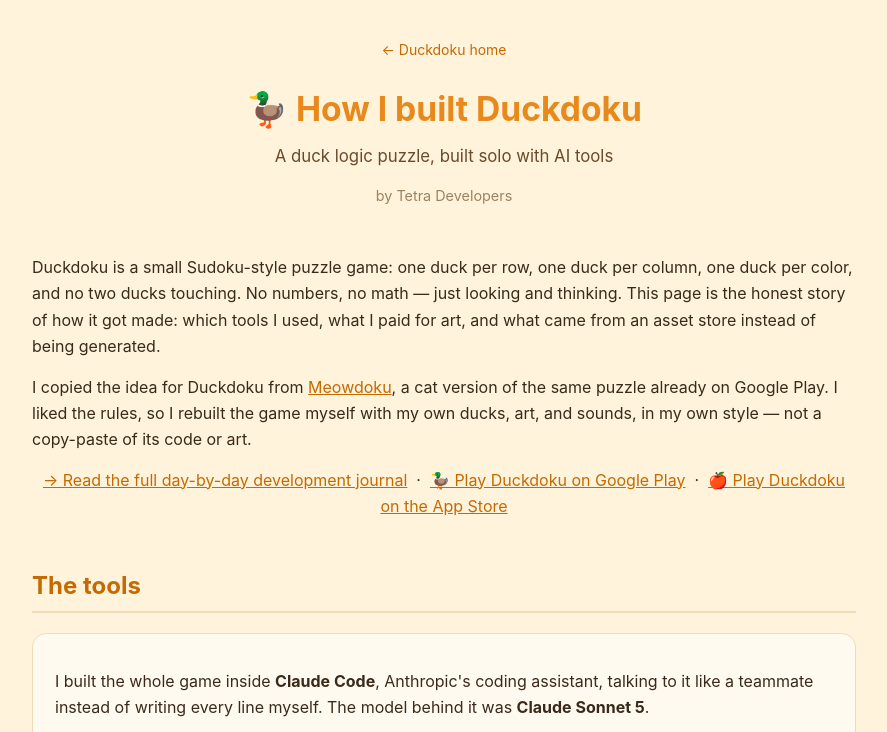
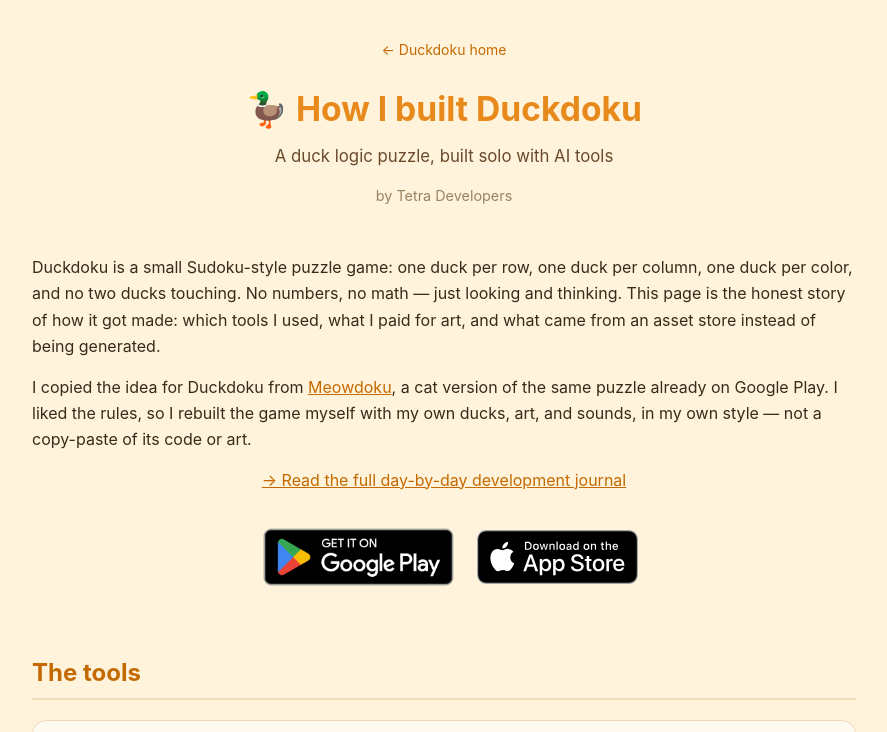
Before and after one commit to sid-sys/duckdoku-legal, a plain HTML site: page devlog.html in a window 1280 px wide. Shown: the top 732 px of the page, without its empty margins (196-1083 px from the left). Drawn offline with Linux system fonts and the light colour scheme.

Commit message:
Devlog: Google Play and App Store badges (official artwork) replace the text links and buttons
Co-Authored-By: Claude Sonnet 5.5 <noreply@anthropic.com>

```diff
--- a/devlog.html
+++ b/devlog.html
@@ -37,6 +37,10 @@
     box-shadow:0 4px 0 var(--orange-dark);
   }
   .cta:hover{filter:brightness(1.05)}
+  .badges{display:flex; justify-content:center; align-items:center; gap:10px; flex-wrap:wrap; margin:22px 0}
+  .badges a{display:inline-block}
+  .badges img.gp{height:84px; width:auto}
+  .badges img.as{height:54px; width:auto}
   footer{text-align:center; color:#9c8360; font-size:.85rem; margin-top:50px}
   .creditbox{background:#fff; border:1px dashed var(--line); border-radius:10px; padding:14px 18px; font-size:.94rem; margin:10px 0}
   .tbl-wrap{overflow-x:auto; margin:14px 0}
@@ -60,10 +64,10 @@
 
 <p style="text-align:center">
   <a href="journal.html">&rarr; Read the full day-by-day development journal</a>
-  &nbsp;&middot;&nbsp;
-  <a href="https://play.google.com/store/apps/details?id=com.sid.duckdoku" target="_blank" rel="noopener">🦆 Play Duckdoku on Google Play</a>
-  &nbsp;&middot;&nbsp;
-  <a href="https://apps.apple.com/app/id6817230321" target="_blank" rel="noopener">🍎 Play Duckdoku on the App Store</a>
+</p>
+<p class="badges">
+  <a href="https://play.google.com/store/apps/details?id=com.sid.duckdoku" target="_blank" rel="noopener"><img class="gp" src="badges/google-play.png" alt="Get it on Google Play"></a>
+  <a href="https://apps.apple.com/app/id6817230321" target="_blank" rel="noopener"><img class="as" src="badges/app-store.svg" alt="Download on the App Store"></a>
 </p>
 
 <h2>The tools</h2>
@@ -143,8 +147,10 @@
 
 <h2>Play it</h2>
 <p>Duckdoku is free to play on Android and iPhone/iPad. If you like quiet logic puzzles, give it a try &mdash; and if you don't like something, or spot a bug, I actually want to hear it. This is a small solo project, so every bit of feedback goes straight into the next update.</p>
-<a class="cta" href="https://play.google.com/store/apps/details?id=com.sid.duckdoku" target="_blank" rel="noopener">🦆 Get Duckdoku on Google Play</a>
-<a class="cta" href="https://apps.apple.com/app/id6817230321" target="_blank" rel="noopener">🍎 Get Duckdoku on the App Store</a>
+<p class="badges">
+  <a href="https://play.google.com/store/apps/details?id=com.sid.duckdoku" target="_blank" rel="noopener"><img class="gp" src="badges/google-play.png" alt="Get it on Google Play"></a>
+  <a href="https://apps.apple.com/app/id6817230321" target="_blank" rel="noopener"><img class="as" src="badges/app-store.svg" alt="Download on the App Store"></a>
+</p>
 <p style="text-align:center">Got a suggestion, a bug, or just want to say hi? &mdash; <a href="mailto:tetraheaddevelopers@gmail.com">tetraheaddevelopers@gmail.com</a></p>
 
 <footer>
```
Also changed, not shown: badges/app-store.svg (added), badges/google-play.png (added).
